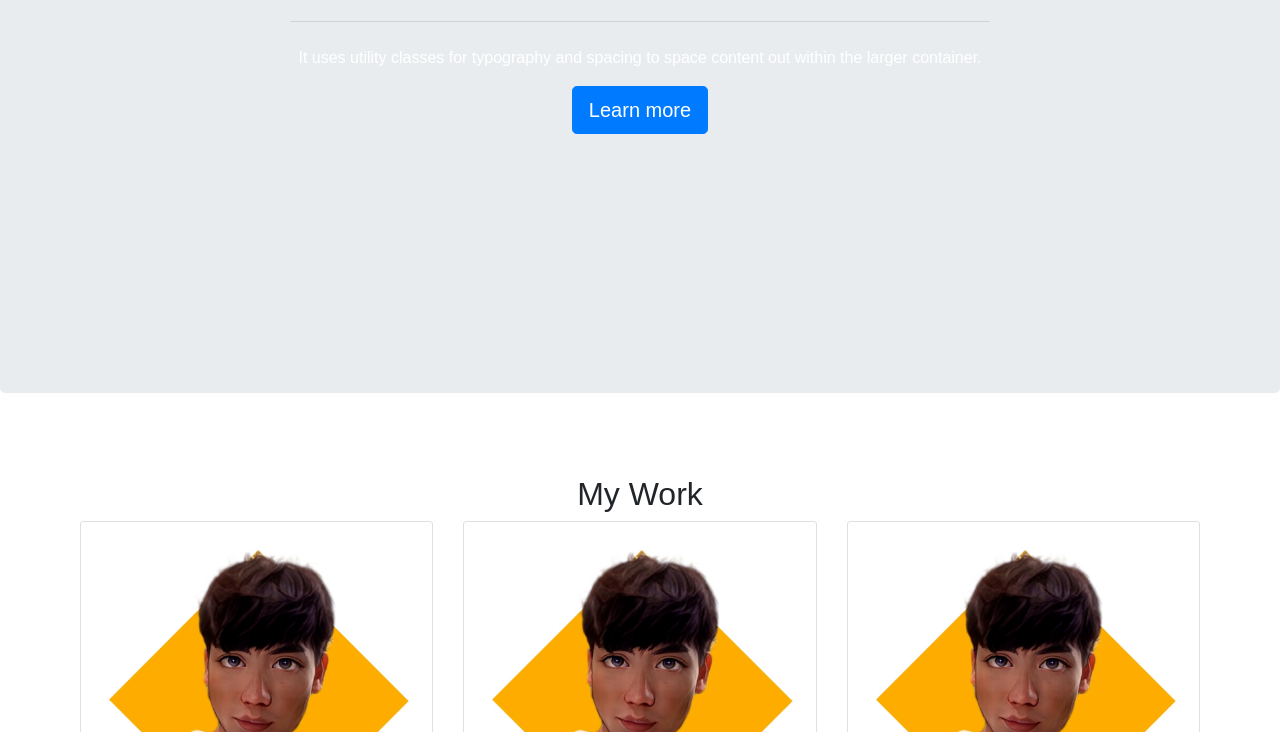
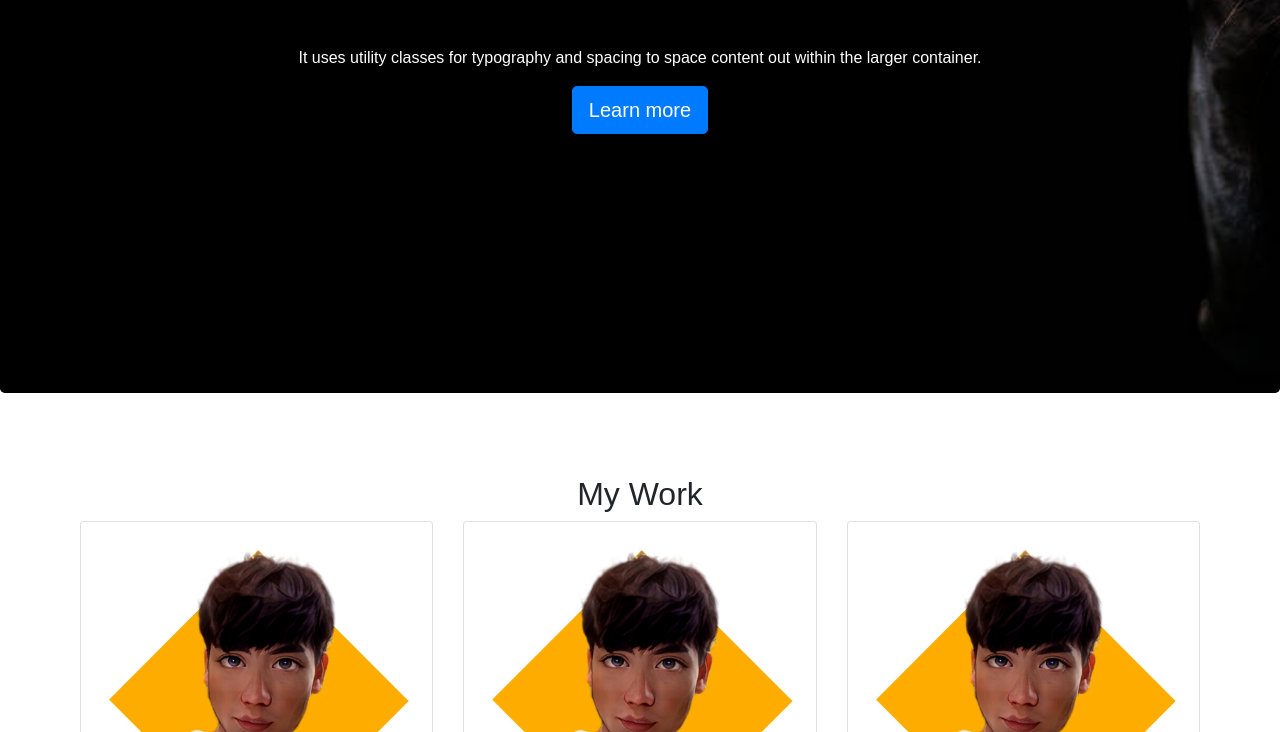
Before and after one commit to axeljamal/Bootstrap-Portfolio, a plain HTML site: page index.html in a window 1280 px wide. Shown: the part 382-1114 px from the top of the page. Drawn offline with nearby package versions, Linux system fonts and the light colour scheme.

Commit message:
updated jombotron background into blackpanther

```diff
--- a/css/style.css
+++ b/css/style.css
@@ -49,8 +49,10 @@ p {
 
 /* Jumbotron  */
 .jumbotron {
-  background-image: url(../images/rockOn_dark.jpg);
-  background-size: cover;
+  background-image: url(../images/IMG_0786.JPG);
+  background-size: 50em;
+  background-position: 60em;
+  background-color: black;
   background-repeat: no-repeat;
   height: calc(100vh - 25px);
   display: flex;
```
Also changed, not shown: images/IMG_0784.JPG (added), images/IMG_0786.JPG (added).
